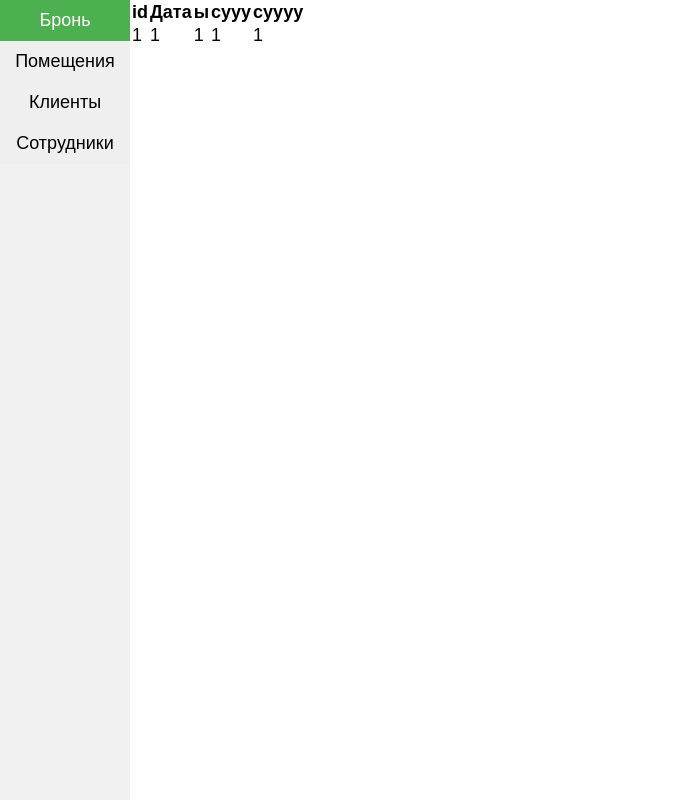
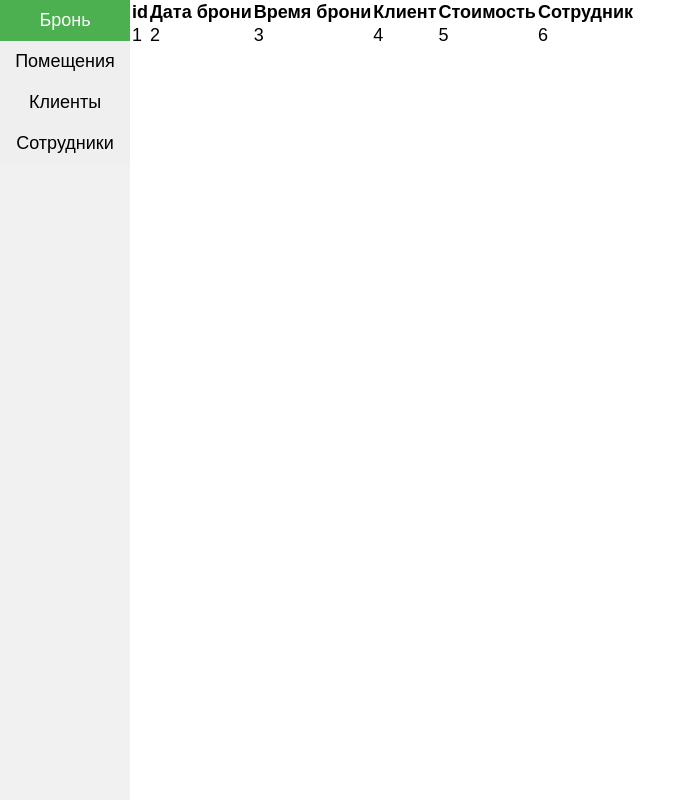
Before and after one commit to DeLi0v/RMbooking, a PHP site: page / in a window 1280 px wide. Shown: the whole page, without its empty margins (0-696 px from the left). Run offline with PHP 8.4, Linux system fonts and the light colour scheme.

Commit message:
add table

```diff
--- a/pages/booking.php
+++ b/pages/booking.php
@@ -2,17 +2,19 @@
     <table>
         <tr>
             <th>id</th>
-            <th>Дата</th>
-            <th>ы</th>
-            <th>сууу</th>
-            <th>суууу</th>
+            <th>Дата брони</th>
+            <th>Время брони</th> <!-- в формате "время начала - время конца" -->
+            <th>Клиент</th>
+            <th>Стоимость</th>
+            <th>Сотрудник</th>
         </tr>
         <tr>
             <td>1</td>
-            <td>1</td>
-            <td>1</td>
-            <td>1</td>
-            <td>1</td>
+            <td>2</td>
+            <td>3</td>
+            <td>4</td>
+            <td>5</td>
+            <td>6</td>
         </tr>
     </table>
 </div>
--- a/styles/main.css
+++ b/styles/main.css
@@ -45,3 +45,15 @@
     background-color: #4CAF50;
     color: white;
 }
+
+/* ////////////// */
+/*     Tables     */
+/* ////////////// */
+
+table {
+    border: 1px;
+}
+
+table tr {
+
+}
```
Also changed, not shown: pages/clients.php (+7 -4 lines), pages/rooms.php (+22 -1 lines), pages/staff.php (+30 -1 lines).
